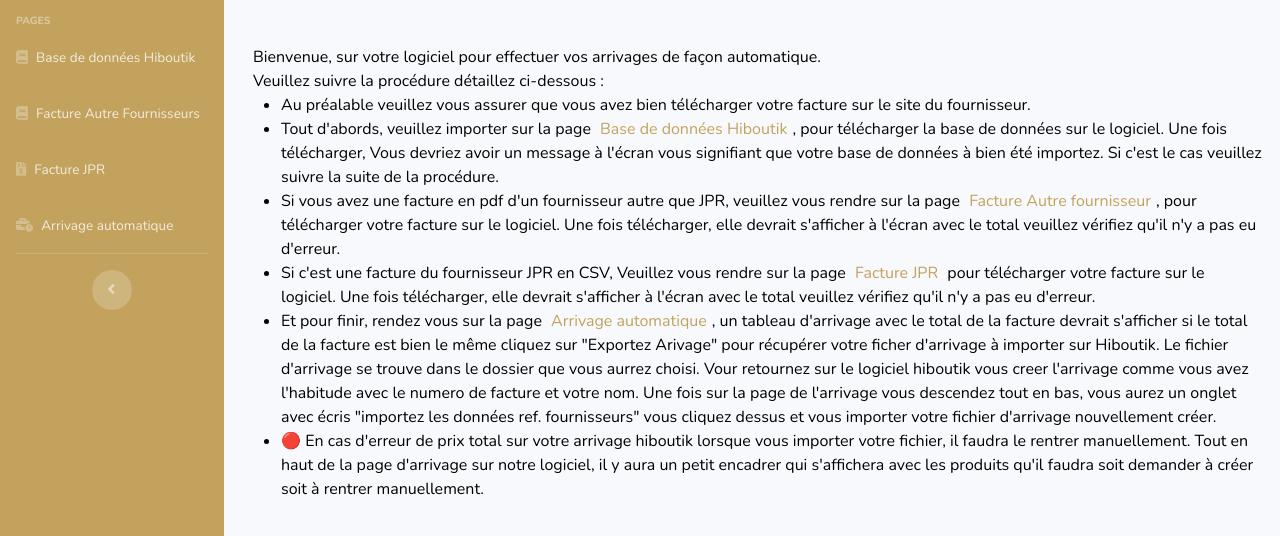
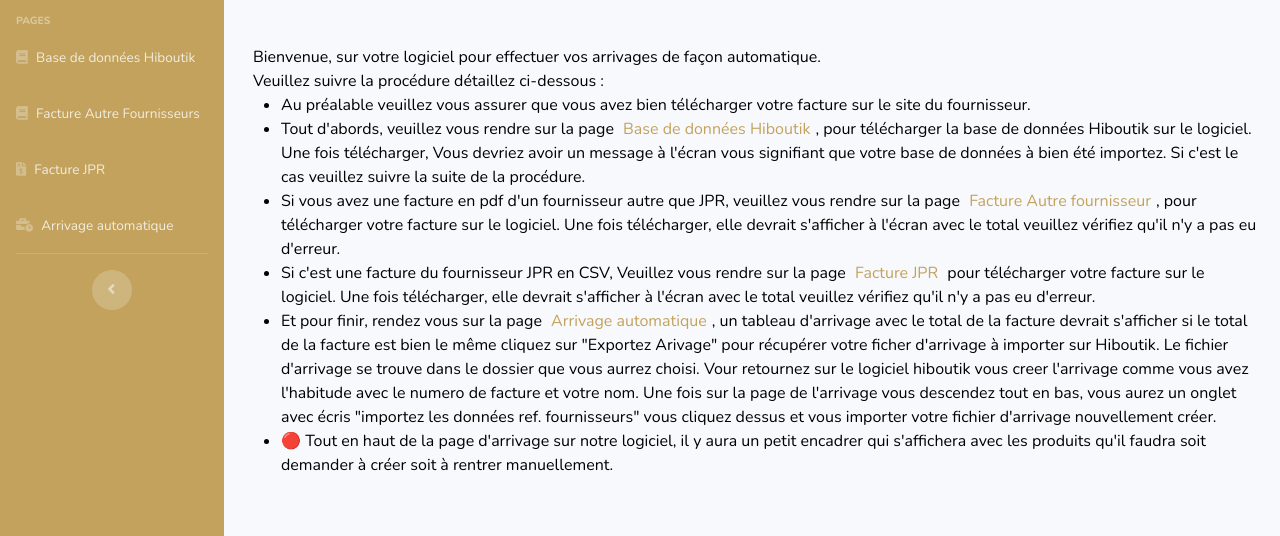
Before and after one commit to julescynamon/Projet-VapConcept, an Electron app: page index.html in a window 1280 px wide. Shown: the part 131-667 px from the top of the page. Drawn offline with nearby package versions, Linux system fonts and the light colour scheme.

```diff
--- a/index.html
+++ b/index.html
@@ -164,13 +164,14 @@
                   télécharger votre facture sur le site du fournisseur.
                 </li>
                 <li class="info">
-                  Tout d'abords, veuillez importer sur la page
+                  Tout d'abords, veuillez vous rendre sur la page
                   <a href="bdd.html" class="linkInfo"
                     >Base de données Hiboutik</a
-                  >, pour télécharger la base de données sur le logiciel. Une
-                  fois télécharger, Vous devriez avoir un message à l'écran vous
-                  signifiant que votre base de données à bien été importez. Si
-                  c'est le cas veuillez suivre la suite de la procédure.
+                  >, pour télécharger la base de données Hiboutik sur le
+                  logiciel. Une fois télécharger, Vous devriez avoir un message
+                  à l'écran vous signifiant que votre base de données à bien été
+                  importez. Si c'est le cas veuillez suivre la suite de la
+                  procédure.
                 </li>
                 <li class="info">
                   Si vous avez une facture en pdf d'un fournisseur autre que
@@ -206,12 +207,9 @@
                   fichier d'arrivage nouvellement créer.
                 </li>
                 <li class="info">
-                  🔴 En cas d'erreur de prix total sur votre arrivage hiboutik
-                  lorsque vous importer votre fichier, il faudra le rentrer
-                  manuellement. Tout en haut de la page d'arrivage sur notre
-                  logiciel, il y aura un petit encadrer qui s'affichera avec les
-                  produits qu'il faudra soit demander à créer soit à rentrer
-                  manuellement.
+                  🔴 Tout en haut de la page d'arrivage sur notre logiciel, il y
+                  aura un petit encadrer qui s'affichera avec les produits qu'il
+                  faudra soit demander à créer soit à rentrer manuellement.
                 </li>
               </ul>
             </div>
--- a/package.json
+++ b/package.json
@@ -1,5 +1,5 @@
 {
-  "name": "VapConcept",
+  "name": "vap-concept",
   "version": "1.0.0",
   "description": "App desktop pour l'arrivage automatique de VapConcept",
   "main": "main.js",
@@ -13,7 +13,9 @@
     "csvtojson": "^2.0.10",
     "electron": "^24.3.0",
     "electron-dl": "^3.5.0",
-    "pdf2json": "^3.0.4",
     "xlsx": "^0.18.5"
+  },
+  "devDependencies": {
+    "pdf2json": "^3.0.4"
   }
 }
```
Also changed, not shown: js/factureAutre.js (+13 -18 lines), 1 other file.
